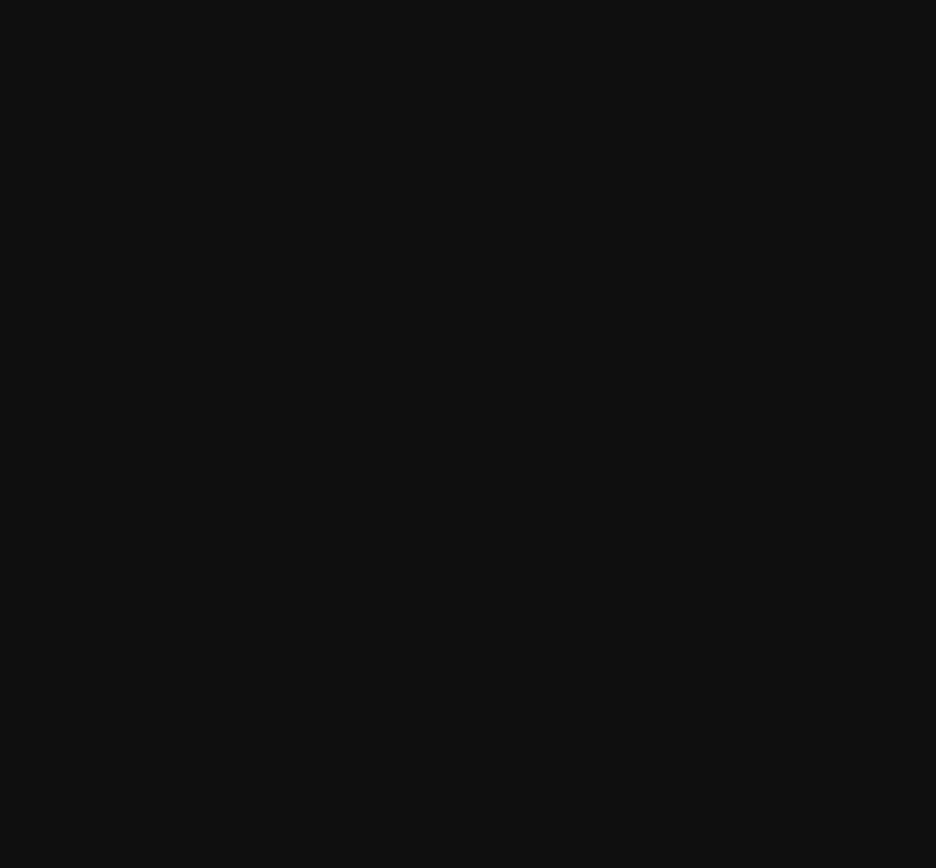
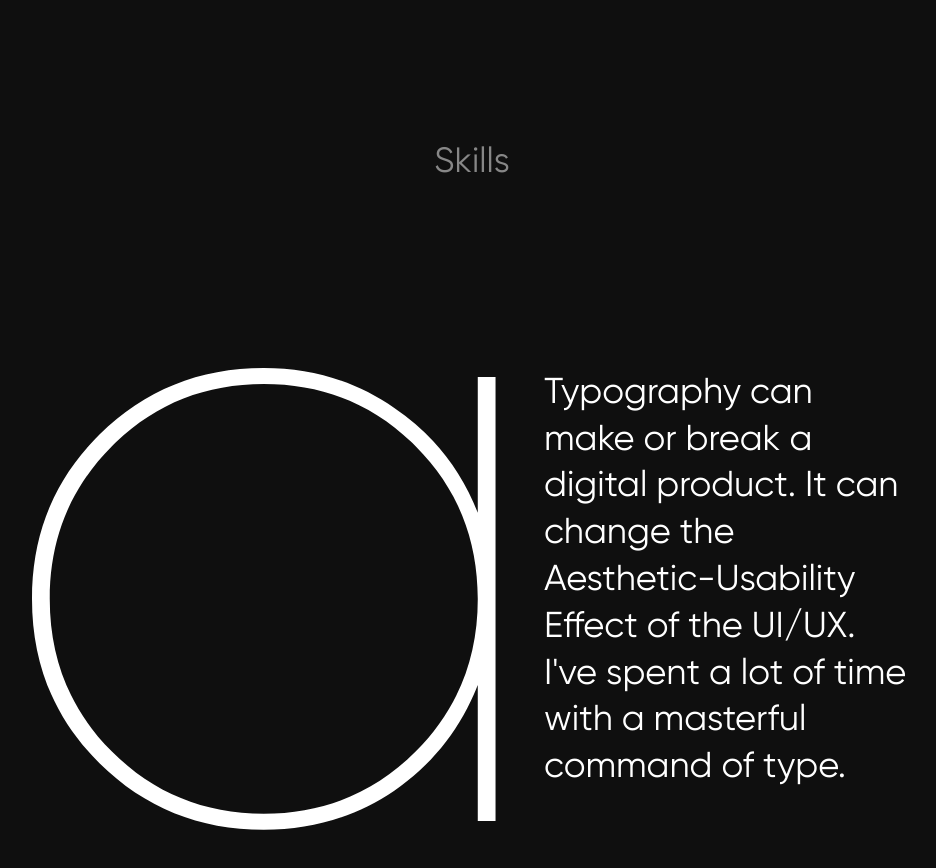
Before and after one commit to JiggaLa/portfolio-jay, a Nuxt app: page / in a window 1280 px wide. Shown: the part 2100-2968 px from the top of the page, without its empty margins (168-1104 px from the left). Before the commit the page ends 2279 px from the top, so only its background shows below. Built offline with nearby package versions, Linux system fonts and the light colour scheme.

Commit message:
feat: add skills section

```diff
--- a/app.vue
+++ b/app.vue
@@ -1,3 +1,21 @@
+import Skill from "./components/skill.vue";
+
+const skills = ref([
+  "Figma",
+  "Adobe XD",
+  "Html/CSS 3",
+  "SASS",
+  "Tailwind CSS",
+  "Javascript",
+  "Vue.js/Nuxt",
+  "Node.js",
+  "Webflow",
+  "User Research",
+  "Rapid Prototyping",
+  "Wireframe",
+  "Art Direction",
+  "User Experience Design",
+]);
 <template>
   <main class="container">
     <section
@@ -758,5 +776,44 @@
         </svg>
       </div>
     </section>
+    <section
+      class="flex flex-col items-center w-[80%] mt-[14%] relative z-[90] lg:w-[90%]"
+    >
+      <span
+        class="text-[2.2rem] text-white/50 lg:text-[1.6rem] md:text-[1.4rem]"
+        >Skills</span
+      >
+
+      <div
+        class="flex flex-wrap content-center items-center justify-center mt-[5%] w-full"
+      >
+        <Skill v-for="skill in skills" :key="skill" :name="skill" />
+      </div>
+
+      <div
+        class="flex justify-center mt-[13%] lg:w-[90%] md:flex-col md:items-center md:mt-[24%]"
+      >
+        <svg
+          width="464"
+          viewBox="0 0 464 462"
+          fill="none"
+          xmlns="http://www.w3.org/2000/svg"
+          class="max-w-full mr-12 lg:w-[50%] md:mr-0 md:w-[80%]"
+        >
+          <path
+            d="M445.776 8.88004H463.536V452.88H445.776V317.016C428.608 360.824 400.784 396.048 362.304 422.688C323.824 448.736 280.312 461.76 231.768 461.76C167.24 461.76 112.48 439.56 67.488 395.16C22.496 350.76 0 296 0 230.88C0 165.76 22.496 111 67.488 66.6C112.48 22.2 167.24 0 231.768 0C280.312 0 323.824 13.32 362.304 39.96C400.784 66.008 428.608 100.936 445.776 144.744V8.88004ZM79.92 383.616C121.36 425.056 171.976 445.776 231.768 445.776C291.56 445.776 342.176 425.056 383.616 383.616C425.056 342.176 445.776 291.264 445.776 230.88C445.776 170.496 425.056 119.584 383.616 78.144C342.176 36.704 291.56 15.984 231.768 15.984C171.976 15.984 121.36 36.704 79.92 78.144C38.48 119.584 17.76 170.496 17.76 230.88C17.76 291.264 38.48 342.176 79.92 383.616Z"
+            fill="white"
+          />
+        </svg>
+
+        <p
+          class="w-[368px] text-[2.25rem] lg:w-[268px] lg:text-[1.8rem] md:w-[80%] md:mt-16 md:text-center"
+        >
+          Typography can make or break a digital product. It can change the
+          Aesthetic-Usability Effect of the UI/UX. I've spent a lot of time with
+          a masterful command of type.
+        </p>
+      </div>
+    </section>
   </main>
 </template>
```
